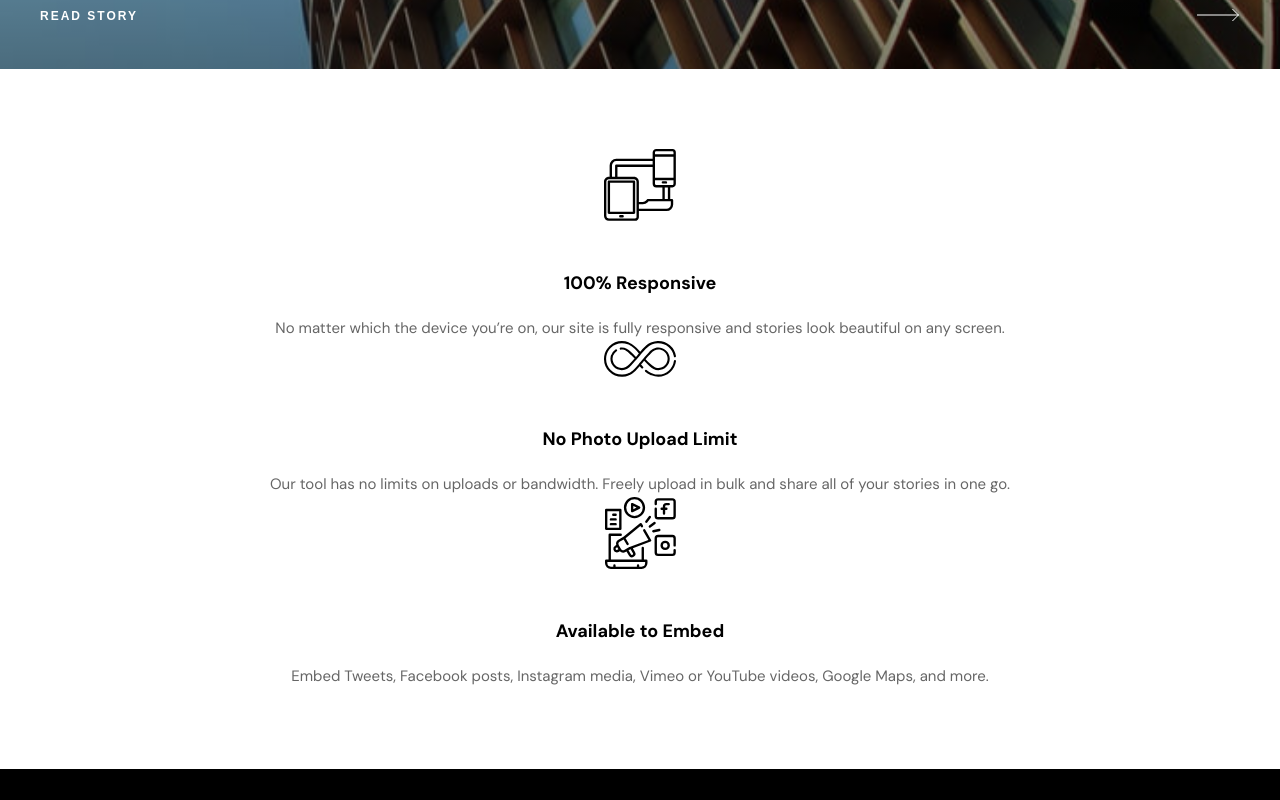
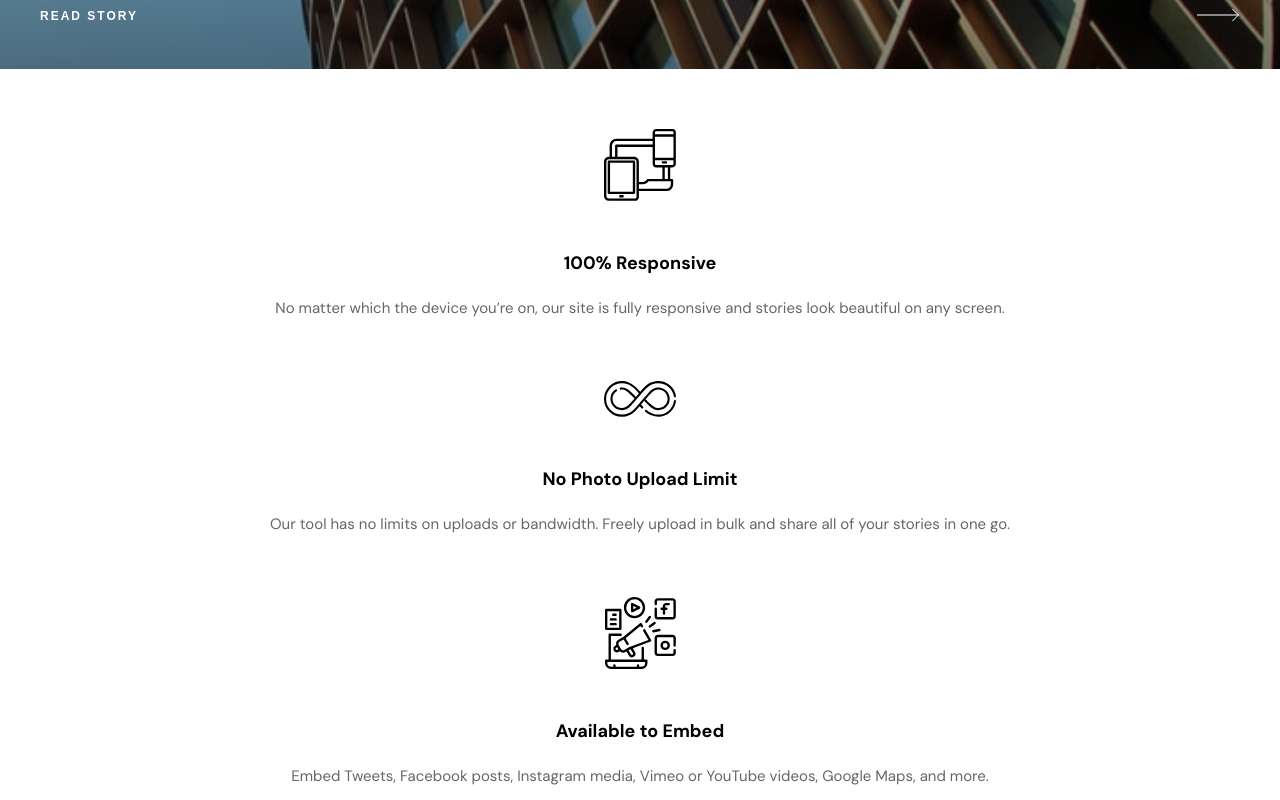
Before and after one commit to ding-09/photosnap, a React (Create React App) app: page / in a window 1280 px wide. Shown: the part 4980-5780 px from the top of the page. Built offline with nearby package versions, Linux system fonts and the light colour scheme; the HTML template or start-up script is replaced by a standard one.

Commit message:
refactor

```diff
--- a/src/components/Features/index.js
+++ b/src/components/Features/index.js
@@ -2,7 +2,6 @@ import Hero from '../Hero';
 import Beta from '../Beta';
 import featuresContent from './featuresContent';
 import FeatureCard from './FeatureCard';
-import { StyledFeatures } from './index.styled';
 import { useEffect } from 'react';
 import { v4 as uuidv4 } from 'uuid';
 
@@ -11,7 +10,7 @@ const Features = () => {
     window.scrollTo(0, 0);
   }, []);
   return (
-    <StyledFeatures>
+    <section className='features-page'>
       <Hero
         img={featuresContent.heroImg}
         heroHeading={featuresContent.heroHeading}
@@ -24,7 +23,7 @@ const Features = () => {
         ))}
       </section>
       <Beta />
-    </StyledFeatures>
+    </section>
   );
 };
 
--- a/src/components/Features/index.styled.js
+++ /dev/null
@@ -1,10 +0,0 @@
-import styled from 'styled-components'
-
-export const StyledFeatures = styled.section`
-    .features {
-        margin: 6rem 3rem 9rem;
-        display: flex;
-        flex-direction: column;
-        gap: 6rem;
-    }
-`
--- a/src/components/Home/index.js
+++ b/src/components/Home/index.js
@@ -19,7 +19,7 @@ const Home = () => {
 
   return (
     <StyledHome>
-      <section className='home-content'>
+      <section className='home-page'>
         <Hero
           img={homeContent.heroImg}
           heroHeading={homeContent.heroHeading}
@@ -32,12 +32,12 @@ const Home = () => {
           <Details details={details} key={uuidv4()} />
         ))}
       </section>
-      <section className='stories-content'>
+      <section className='stories'>
         {stories.slice(0, 4).map((story) => (
           <StoryCard story={story} key={uuidv4()} />
         ))}
       </section>
-      <section className='features-content'>
+      <section className='features'>
         {features.slice(0, 3).map((feature) => (
           <FeatureCard feature={feature} key={uuidv4()} />
         ))}
--- a/src/components/Home/index.styled.js
+++ b/src/components/Home/index.styled.js
@@ -3,7 +3,7 @@ import styled from 'styled-components';
 export const StyledHome = styled.section`
   display: flex;
   flex-direction: column;
-  .home-content .sub-details {
+  .home-page .sub-details {
     .text-details {
       padding: 7rem 3rem;
     }
@@ -18,7 +18,4 @@ export const StyledHome = styled.section`
       margin: 1.5rem 0 2rem;
     }
   }
-  .features-content {
-    margin: 8rem 3rem;
-  }
 `;
--- a/src/styles/GlobalStyle.js
+++ b/src/styles/GlobalStyle.js
@@ -87,6 +87,12 @@ const GlobalStyle = createGlobalStyle`
         ${(props) => props.theme.gradientColors.blue}
       );
     }
+    .features {
+        margin: 6rem 3rem 9rem;
+        display: flex;
+        flex-direction: column;
+        gap: 6rem;
+    }
 `;
 
 export default GlobalStyle;
```
Also changed, not shown: 1 other file (tests, documents, lock files or other folders).
